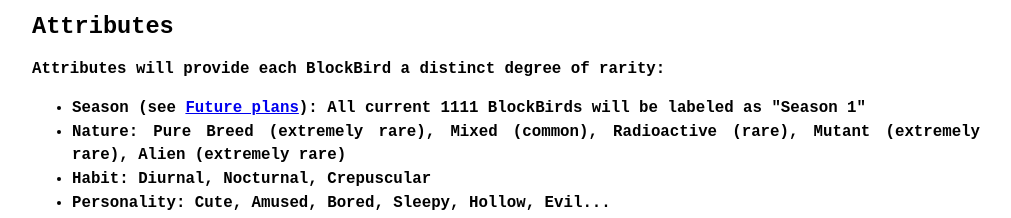
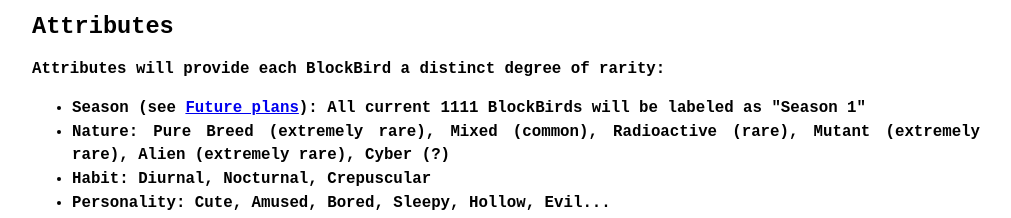
Before and after one commit to blockbirds/blockbirds.github.io, a plain HTML site: page index.html in a window 1280 px wide. Shown: the part 2140-2358 px from the top of the page, without its empty margins (134-1145 px from the left). Drawn offline with Linux system fonts and the light colour scheme; a script that the page names is missing.

Commit message:
Update index.html

```diff
--- a/index.html
+++ b/index.html
@@ -67,7 +67,7 @@
                         <p>Attributes will provide each BlockBird a distinct degree of rarity:
                             <ul>
                                 <li>Season (see <a href="#plans">Future plans</a>): All current 1111 BlockBirds will be labeled as "Season 1"</li>
-                                <li>Nature: Pure Breed (extremely rare), Mixed (common), Radioactive (rare), Mutant (extremely rare), Alien (extremely rare) </li>
+                                <li>Nature: Pure Breed (extremely rare), Mixed (common), Radioactive (rare), Mutant (extremely rare), Alien (extremely rare), Cyber (?) </li>
                                 <li>Habit: Diurnal, Nocturnal, Crepuscular</li>
                                 <li>Personality: Cute, Amused, Bored, Sleepy, Hollow, Evil...</li>
                             </ul>
```
